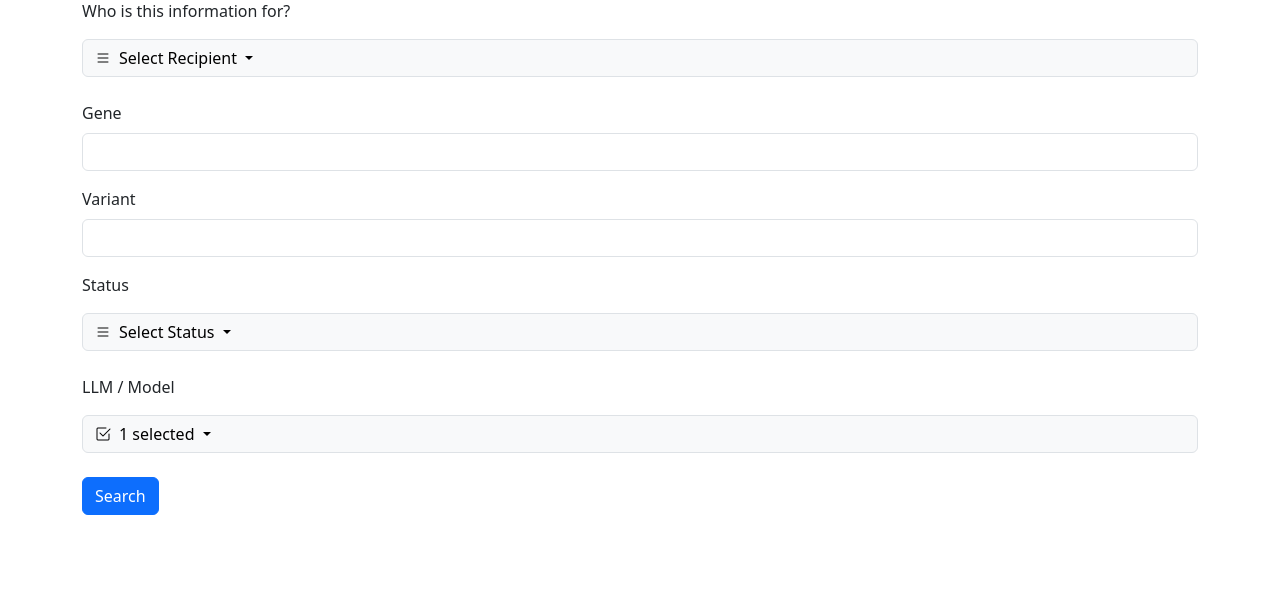
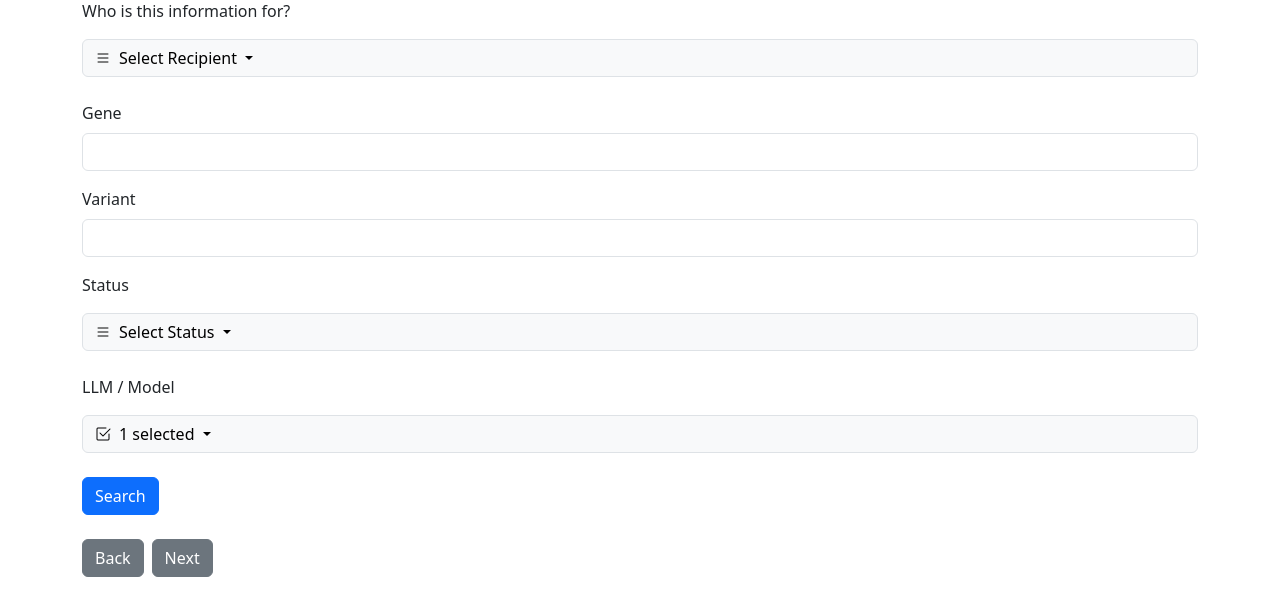
Before and after one commit to aeplager/geneticapp, a Flask app: page /gene in a window 1280 px wide. Shown: the part 400-1001 px from the top of the page. Before the commit the page ends 915 px from the top, so only its background shows below. Run offline with Flask 3, Linux system fonts and the light colour scheme.

Commit message:
Add back buttons to navigation

```diff
--- a/app/templates/gene.html
+++ b/app/templates/gene.html
@@ -38,7 +38,10 @@
         </div>
     </form>
     <div id="response" class="mt-4"></div>
-    <button type="button" id="next-btn" class="btn btn-secondary mt-2" style="display:none;">Next</button>
+    <div id="nav-buttons" class="d-flex gap-2 mt-2" style="display:none;">
+        <button type="button" id="back-btn" class="btn btn-secondary">Back</button>
+        <button type="button" id="next-btn" class="btn btn-secondary">Next</button>
+    </div>
     <div id="status-msg" class="text-success"></div>
 </div>
 <script src="https://cdn.jsdelivr.net/npm/bootstrap@5.3.3/dist/js/bootstrap.bundle.min.js"></script>
@@ -159,13 +162,17 @@
         });
 
         await Promise.all(promises);
-        document.getElementById('next-btn').style.display = 'block';
+        document.getElementById('nav-buttons').style.display = 'flex';
         document.getElementById('status-msg').textContent = '';
     }
 
     document.getElementById('gene-form').addEventListener('submit', async e => {
         e.preventDefault();
         await sendGeneChat();
+    });
+
+    document.getElementById('back-btn').addEventListener('click', () => {
+        window.history.back();
     });
 
     document.getElementById('next-btn').addEventListener('click', () => {
```
Also changed, not shown: app/templates/conditions.html (+9 -2 lines).
